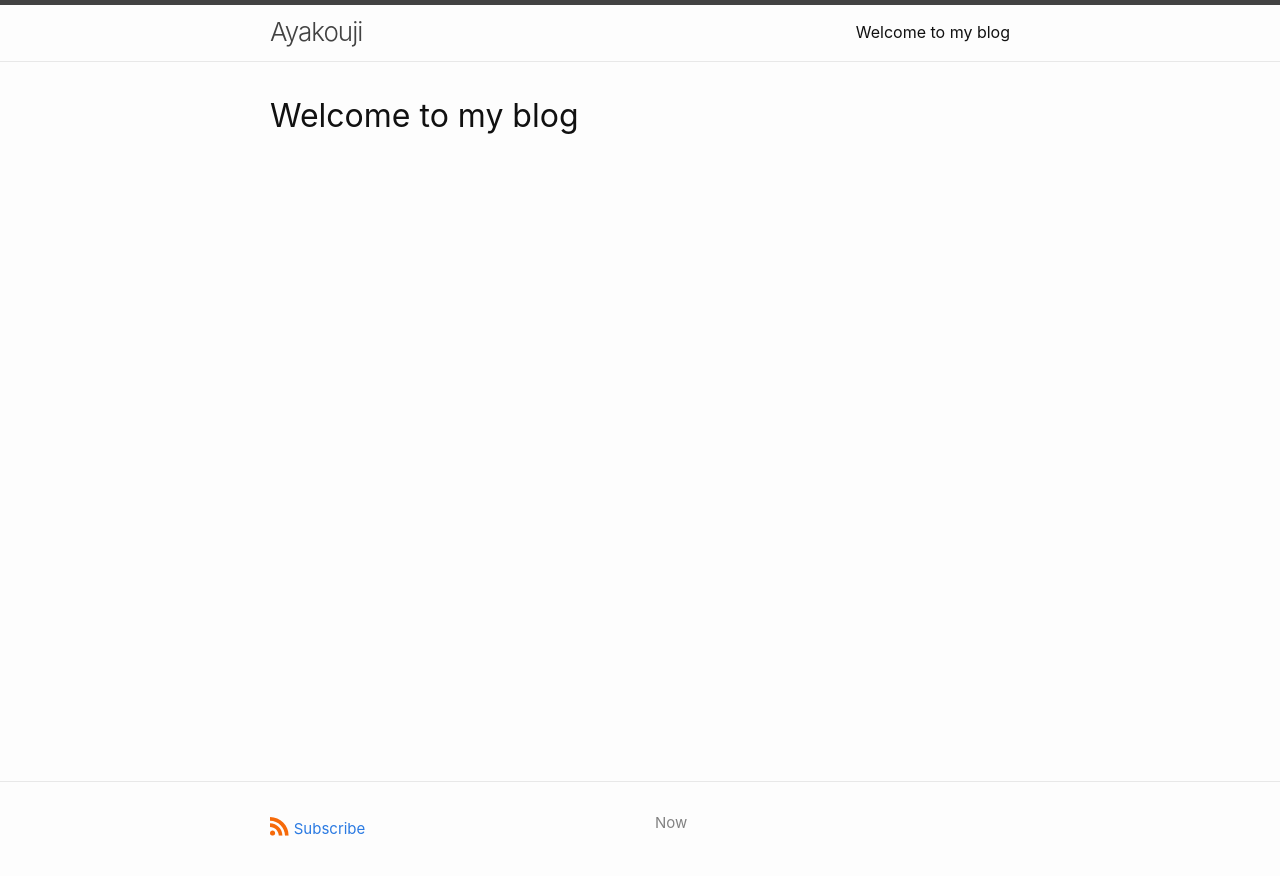
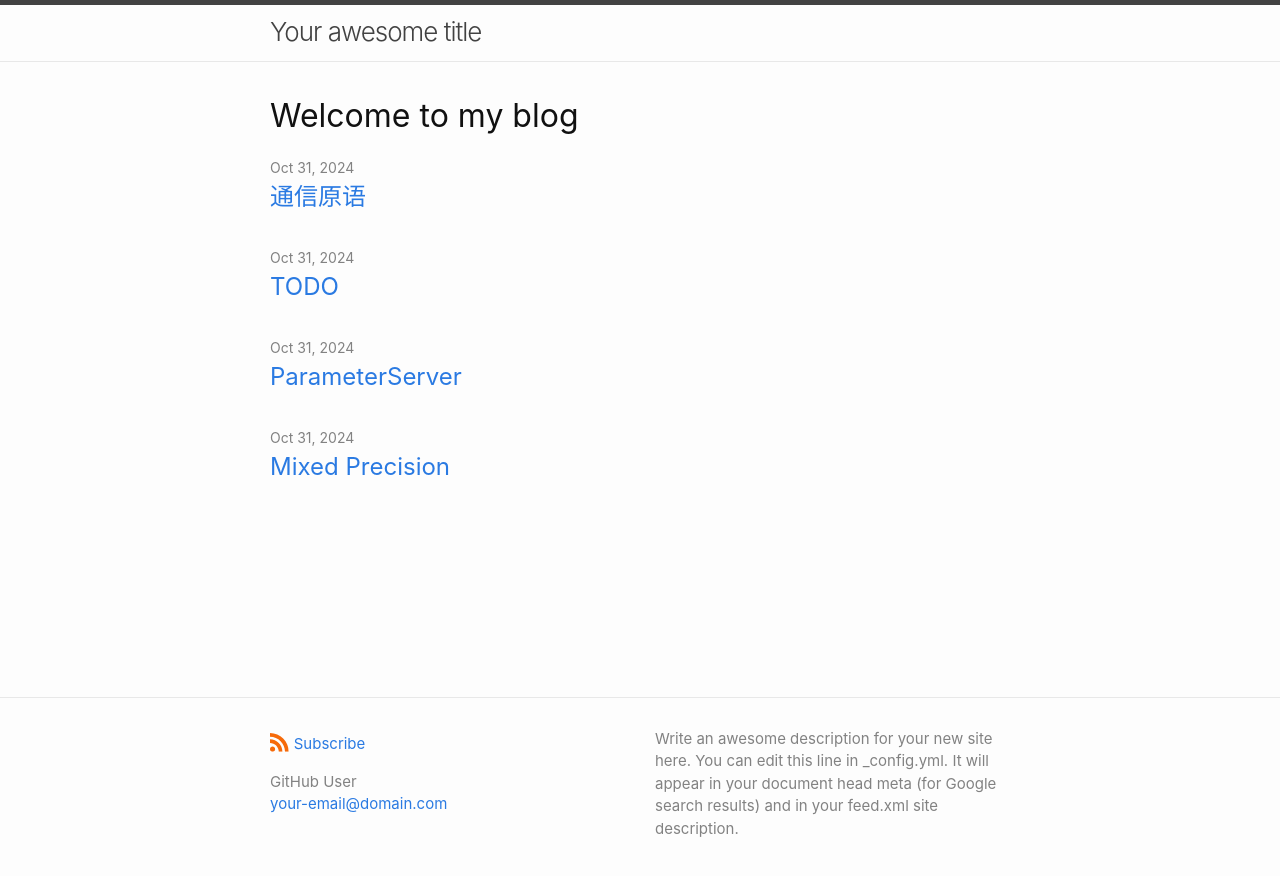
Before and after one commit to aquagull/Ayakouji, a Jekyll site: the page built from index.md, in a window 1280 px wide. Shown: the top 876 px of the page. Built offline with Jekyll 4.4.1, drawn with Linux system fonts in a browser that asks for light colours; our own code applies the rules of GitHub Pages for plain Markdown files.

Commit message:
Update _config.yml

```diff
--- a/_config.yml
+++ b/_config.yml
@@ -1,38 +1,72 @@
+title: Your awesome title
+author:
+  name: GitHub User
+  email: your-email@domain.com
+
+# The `>` after `description:` means to ignore line-breaks until next key.
+# If you want to omit the line-break after the end of text, use `>-` instead.
+description: >
+  Write an awesome description for your new site here. You can edit this line
+  in _config.yml. It will appear in your document head meta (for Google search
+  results) and in your feed.xml site description.
+
+# Build settings
+
+# If you clone the Minima repo and build locally, use this setting.
 theme: minima
-# Kramdown settings
-kramdown:
-  input: GFM
-  hard_wrap: false
-  syntax_highlighter: rouge
-  syntax_highlighter_opts:
-    css_class: 'highlight'
-  toc_levels: 1..6  # 允许生成目录的标题级别
 
-# SEO settings
-title: Ayakouji
-description: Now
-url: https://aquagull.github.io/Ayakouji
+# As of November 2023, GitHub Pages still uses Minima 2.5.1 (https://pages.github.com/versions/).
+# If you want to use the latest Minima version on GitHub Pages, use the following setting and
+# add a line comment on "theme: minima" above.
+#remote_theme: jekyll/minima
 
-# Pagination
-paginate: 5  # 每页显示的文章数量
-
-# Customization
-show_date: true      # 显示文章日期
-show_categories: true # 显示文章分类
-
-# Enable plugins
 plugins:
   - jekyll-feed
   - jekyll-seo-tag
-  - jekyll-paginate
-  - jekyll-highlight
-  - jekyll-search
 
-# Social links
-social_links:
-  - icon: "fa-github"
-    url: "https://github.com/aquagull"
+# Theme-specific settings
 
-# Categories
-categories:
-  - distributed training
+# If you want to link only specific pages in your header, use this and add the path to the pages
+# in order as they should show up.
+header_pages:
+  - about.md
+
+# Set to `true` to show excerpts on the homepage.
+#show_excerpts: false
+
+# Minima specific settings, which are only available from Minima 3.0 onward.
+minima:
+  # Minima skin selection.
+  # Available skins are:
+  # classic	           Default, light color scheme.
+  # dark	             Dark variant of the classic skin.
+  # auto	             Adaptive skin based on the default classic and dark skins.
+  # solarized-light	   Light variant of solarized color scheme.
+  # solarized-dark	   Dark variant of solarized color scheme.
+  # solarized	         Adaptive skin for solarized color scheme skins.
+  skin: classic
+
+  # Minima date format.
+  # The default value is "%b %d, %Y" (e.g. Nov 14, 2023)
+  # Refer to https://shopify.github.io/liquid/filters/date/ if you want to customize this.
+  #date_format: "%b-%d-%Y"
+
+  # Generate social links in footer.
+  #social_links:
+  #  - { platform: devto,          user_url: "https://dev.to/jekyll" }
+  #  - { platform: dribbble,       user_url: "https://dribbble.com/jekyll" }
+  #  - { platform: facebook,       user_url: "https://www.facebook.com/jekyll" }
+  #  - { platform: flickr,         user_url: "https://www.flickr.com/photos/jekyll" }
+  #  - { platform: github,         user_url: "https://github.com/jekyll/minima" }
+  #  - { platform: gitlab,         user_url: "https://gitlab.com/jekyll" }
+  #  - { platform: google_scholar, user_url: "https://scholar.google.com/citations?user=qc6CJjYAAAAJ" }
+  #  - { platform: instagram,      user_url: "https://www.instagram.com/jekyll" }
+  #  - { platform: keybase,        user_url: "https://keybase.io/jekyll" }
+  #  - { platform: linkedin,       user_url: "https://www.linkedin.com/in/jekyll" }
+  #  - { platform: microdotblog,   user_url: "https://micro.blog/jekyll" }
+  #  - { platform: pinterest,      user_url: "https://www.pinterest.com/jekyll" }
+  #  - { platform: stackoverflow,  user_url: "https://stackoverflow.com/users/1234567/jekyll" }
+  #  - { platform: telegram,       user_url: "https://t.me/jekyll" }
+  #  - { platform: twitter,        user_url: "https://twitter.com/jekyllrb" }
+  #  - { platform: x,              user_url: "https://x.com/jekyllrb" }
+  #  - { platform: youtube,        user_url: "https://www.youtube.com/jekyll" }
```
